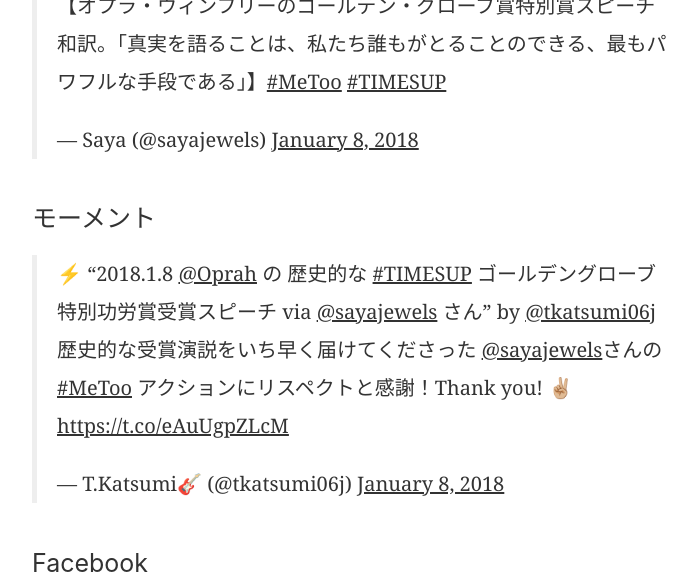
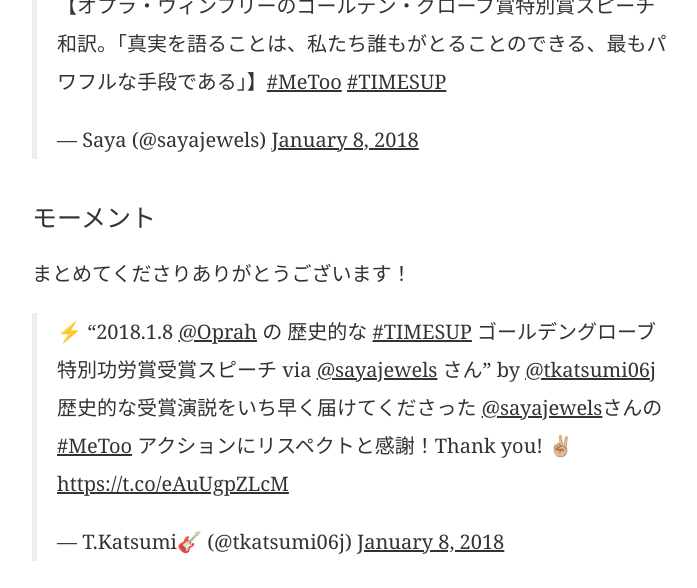
Before and after one commit to sayazamurai/blog, a Jekyll site: the page built from _posts/2018-01-09-oprah-winfrey-speech.md, in a window 1280 px wide and 900 px high, scrolled down 7424 px, cut to the strip 0-588 px from the top of the window. Shown: the whole strip, without its empty margins (288-985 px from the left). Built offline with Jekyll 4.4.1, drawn with Linux system fonts in a browser that asks for light colours; comment, search, counter and statistics services are not loaded.

Commit message:
Update 2018-01-09-oprah-winfrey-speech.md

```diff
--- a/_posts/2018-01-09-oprah-winfrey-speech.md
+++ b/_posts/2018-01-09-oprah-winfrey-speech.md
@@ -68,6 +68,8 @@
 
 ### モーメント
 
+まとめてくださりありがとうございます！
+
 <blockquote class="twitter-tweet" data-lang="en" data-conversation="none"><p lang="ja" dir="ltr">⚡️ “2018.1.8 <a href="https://twitter.com/Oprah?ref_src=twsrc%5Etfw">@Oprah</a> の 歴史的な <a href="https://twitter.com/hashtag/TIMESUP?src=hash&amp;ref_src=twsrc%5Etfw">#TIMESUP</a> ゴールデングローブ特別功労賞受賞スピーチ via <a href="https://twitter.com/sayajewels?ref_src=twsrc%5Etfw">@sayajewels</a> さん” by <a href="https://twitter.com/tkatsumi06j?ref_src=twsrc%5Etfw">@tkatsumi06j</a> 歴史的な受賞演説をいち早く届けてくださった <a href="https://twitter.com/sayajewels?ref_src=twsrc%5Etfw">@sayajewels</a>さんの <a href="https://twitter.com/hashtag/MeToo?src=hash&amp;ref_src=twsrc%5Etfw">#MeToo</a> アクションにリスペクトと感謝！Thank you! ✌🏼<a href="https://t.co/eAuUgpZLcM">https://t.co/eAuUgpZLcM</a></p>&mdash; T.Katsumi🎸 (@tkatsumi06j) <a href="https://twitter.com/tkatsumi06j/status/950399162901655553?ref_src=twsrc%5Etfw">January 8, 2018</a></blockquote>
 
 ### Facebook
```
